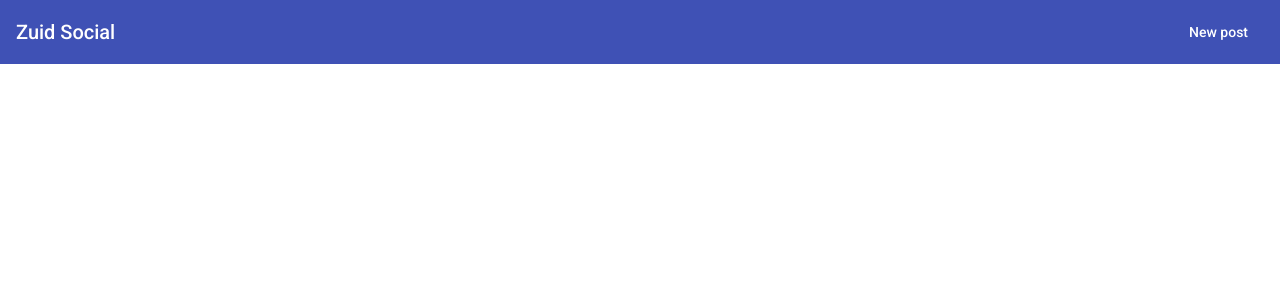
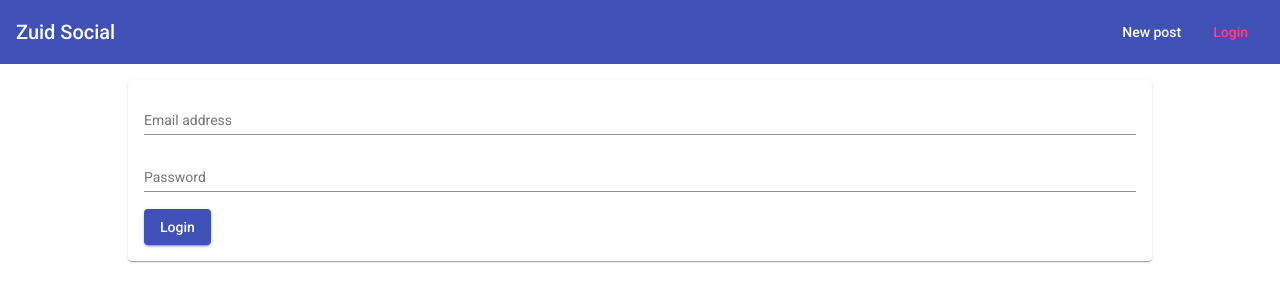
Before and after one commit to ayodeleopetumo/zuid-social, an Angular app: page /login in a window 1280 px wide. Before the commit this address led to /. Shown: the top 302 px of the page. Built offline with nearby package versions, Linux system fonts and the light colour scheme.

Commit message:
ZS-010 add shell/dummy loign content

```diff
--- a/src/app/app-routing.module.ts
+++ b/src/app/app-routing.module.ts
@@ -3,6 +3,7 @@ import { RouterModule, Routes } from '@angular/router';
 
 import { ListPostComponent } from "./features/posts/list-post/list-post.component";
 import { CreatePostComponent } from "./features/posts/create-post/create-post.component";
+import { LoginComponent } from "./core/auth/login/login.component";
 
 const routes: Routes = [
   {
@@ -16,6 +17,10 @@ const routes: Routes = [
   {
     path: 'edit/:postId',
     component: CreatePostComponent
+  },
+  {
+    path: 'login',
+    component: LoginComponent
   }
 ];
 
--- a/src/app/app.module.ts
+++ b/src/app/app.module.ts
@@ -8,6 +8,7 @@ import { UIModule } from './ui/components/header/ui.module';
 
 import { AppComponent } from './app.component';
 import { FeaturesModule } from './features/features.module';
+import { CoreModule } from "./core/core.module";
 
 @NgModule({
   declarations: [AppComponent],
@@ -16,6 +17,7 @@ import { FeaturesModule } from './features/features.module';
     AppRoutingModule,
     BrowserAnimationsModule,
     MatToolbarModule,
+    CoreModule,
     UIModule,
     FeaturesModule,
   ],
--- /dev/null
+++ b/src/app/core/auth/login/login.component.html
@@ -0,0 +1,15 @@
+<mat-card>
+  <mat-spinner *ngIf="isLoading"></mat-spinner>
+  <form *ngIf="!isLoading">
+    <mat-form-field>
+      <input type="email" matInput name="email" placeholder="Email address"/>
+      <mat-error >Please enter a valid email.</mat-error>
+    </mat-form-field>
+
+    <mat-form-field>
+      <input type="password" matInput name="password" placeholder="Password"/>
+      <mat-error>Please enter a valid password.</mat-error>
+    </mat-form-field>
+    <button mat-raised-button color="primary" type="submit">Login</button>
+  </form>
+</mat-card>
--- /dev/null
+++ b/src/app/core/auth/login/login.component.scss
@@ -0,0 +1,7 @@
+mat-form-field {
+  width: 100%;
+}
+
+mat-spinner {
+  margin: auto;
+}
--- /dev/null
+++ b/src/app/core/auth/login/login.component.ts
@@ -0,0 +1,14 @@
+import { Component, OnInit } from '@angular/core';
+
+@Component({
+  templateUrl: 'login.component.html',
+  styleUrls: ['login.component.scss']
+})
+
+export class LoginComponent implements OnInit {
+  isLoading = false;
+
+  constructor() {}
+
+  ngOnInit() {}
+}
--- /dev/null
+++ b/src/app/core/core.module.ts
@@ -0,0 +1,23 @@
+import { NgModule, Optional, SkipSelf } from '@angular/core';
+import { CommonModule } from "@angular/common";
+
+import { throwIfAlreadyLoaded } from "./guards/module-import.gaurd";
+
+import { LoginComponent } from "./auth/login/login.component";
+import { MatFormFieldModule } from "@angular/material/form-field";
+import { MatProgressSpinnerModule } from "@angular/material/progress-spinner";
+import { MatCardModule } from "@angular/material/card";
+import { MatInputModule } from "@angular/material/input";
+import { MatButtonModule } from "@angular/material/button";
+
+@NgModule({
+  imports: [CommonModule, MatFormFieldModule, MatProgressSpinnerModule, MatCardModule, MatInputModule, MatButtonModule],
+  exports: [LoginComponent],
+  declarations: [LoginComponent],
+  providers: [],
+})
+export class CoreModule {
+  constructor(@Optional() @SkipSelf() parentModule: CoreModule) {
+    throwIfAlreadyLoaded(parentModule, 'CoreModule');
+  }
+}
--- /dev/null
+++ b/src/app/core/guards/module-import.gaurd.ts
@@ -0,0 +1,5 @@
+export function throwIfAlreadyLoaded(parentModule: any, moduleName: string) {
+  if (parentModule) {
+    throw new Error(`${moduleName} has already been loaded. Import ${moduleName} modules in the AppModule only.`);
+  }
+}
--- a/src/app/ui/components/header/header.component.html
+++ b/src/app/ui/components/header/header.component.html
@@ -3,5 +3,6 @@
   <span class="spacer"></span>
   <ul>
     <li><a mat-button routerLink="/create" routerLinkActive="mat-accent">New post</a></li>
+    <li><a mat-button routerLink="/login" routerLinkActive="mat-accent">Login</a></li>
   </ul>
 </mat-toolbar>
--- a/src/app/ui/components/header/header.component.scss
+++ b/src/app/ui/components/header/header.component.scss
@@ -5,6 +5,7 @@ a {
 
 ul {
   list-style: none;
+  display: flex;
 }
 
 .spacer {
```
Also changed, not shown: 1 other file (tests, documents, lock files or other folders).
